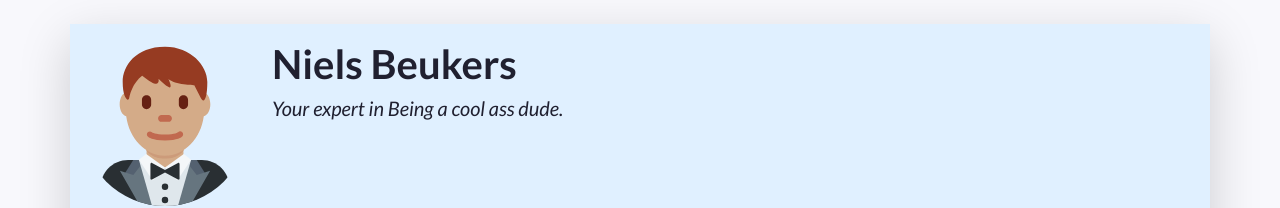
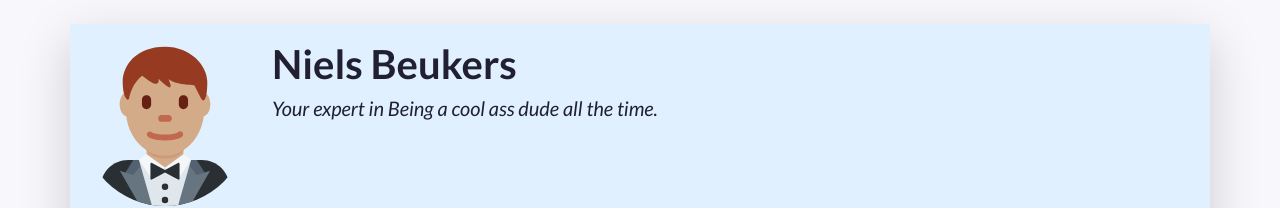
Before and after one commit to NielsBeukers2000/Bongus, a plain HTML site: page index.html in a window 1280 px wide. Shown: the top 208 px of the page. Drawn offline with nearby package versions, Linux system fonts and the light colour scheme.

Commit message:
Update index.html

```diff
--- a/index.html
+++ b/index.html
@@ -50,7 +50,7 @@
         -->
         <div class="col-12 col-sm-8 col-md-9 col-lg-10 my-3 header-content">
           <h1 class="fw-bolder">Niels Beukers</h1>
-          <h5 class="fst-italic tagline">Your expert in Being a cool ass dude.</h5>
+          <h5 class="fst-italic tagline">Your expert in Being a cool ass dude all the time.</h5>
         </div>
       </header>
 
```
